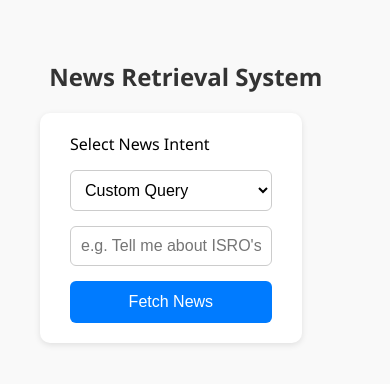
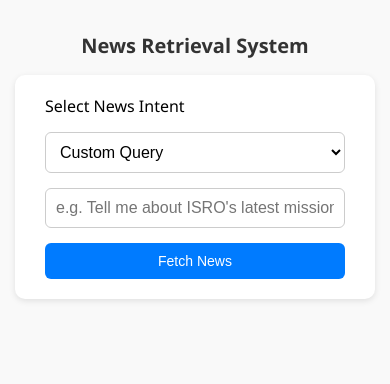
Before and after one commit to aparajeya/InShorts_Project, a Django app: page / in a window 390 px wide. Shown: the top 384 px of the page. Run offline with Django 5.2, Linux system fonts and the light colour scheme.

Commit message:
Mobile UI Fixes

```diff
--- a/InShorts_Project/templates/index.html
+++ b/InShorts_Project/templates/index.html
@@ -2,6 +2,7 @@
 <html lang="en">
     <head>
         <meta charset="UTF-8">
+        <meta name="viewport" content="width=device-width, initial-scale=1.0">
         <title>News Dashboard</title>
         <link rel="icon" href="https://img.icons8.com/ios-filled/50/news.png" type="image/png">
         <style>
@@ -9,9 +10,11 @@
                 font-family: 'Segoe UI', sans-serif;
                 background-color: #f9f9f9;
                 margin: 0;
-            padding: 40px;
+                padding: 20px;
                 display: flex;
+                flex-direction: row;
                 justify-content: space-between;
+                flex-wrap: wrap;
             }
 
             h2 {
@@ -21,13 +24,14 @@
             }
 
             .form-section {
-            max-width: 350px; /* Fix the width of the form section */
+                max-width: 350px;
                 background: #fff;
                 padding: 20px 30px;
                 border-radius: 10px;
                 box-shadow: 0 2px 6px rgba(0, 0, 0, 0.1);
-            margin-right: 30px; /* Add space between input and cards */
-            flex-shrink: 0; /* Prevent the form from shrinking */
+                margin-right: 30px;
+                flex-shrink: 0;
+                margin-bottom: 20px;
             }
 
             label, select, input {
@@ -63,25 +67,23 @@
 
             #news-container {
                 display: grid;
-            grid-template-columns: repeat(2, 1fr); /* Create two columns */
-            gap: 20px; /* Space between the cards */
+                grid-template-columns: repeat(2, 1fr);
+                gap: 20px;
                 max-width: 800px;
                 flex-grow: 1;
-            overflow-y: auto; /* In case there are many articles, allow scrolling */
+                overflow-y: auto;
             }
 
             .card {
                 background: #fff;
                 border: 1px solid #e0e0e0;
                 border-left: 5px solid #007BFF;
-            padding: 30px; /* Increase padding to make the card taller */
-            margin-bottom: 15px;
+                padding: 30px;
                 border-radius: 8px;
                 box-shadow: 0 1px 5px rgba(0, 0, 0, 0.05);
                 transition: transform 0.2s ease;
                 display: flex;
-            flex-direction: column; /* Align content vertically */
-            height: auto; /* Allow the card to expand vertically */
+                flex-direction: column;
             }
 
             .card:hover {
@@ -91,7 +93,7 @@
             .card-title {
                 font-size: 20px;
                 font-weight: 600;
-            margin-bottom: 15px; /* Increased space for vertical layout */
+                margin-bottom: 15px;
                 color: #333;
             }
 
@@ -104,9 +106,49 @@
             .card-summary {
                 font-size: 16px;
                 color: #444;
-            margin-top: 10px; /* Add margin to the top of the summary */
+                margin-top: 10px;
             }
 
+            /* Mobile responsiveness */
+            @media (max-width: 768px) {
+                body {
+                    flex-direction: column;
+                    padding: 15px;
+                }
+
+                .form-section {
+                    max-width: 100%;
+                    margin-right: 0;
+                }
+
+                #news-container {
+                    grid-template-columns: 1fr;
+                    max-width: 100%;
+                }
+
+                .card {
+                    padding: 20px;
+                }
+            }
+
+            @media (max-width: 480px) {
+                h2 {
+                    font-size: 20px;
+                }
+
+                button {
+                    font-size: 14px;
+                    padding: 10px;
+                }
+
+                .card-title {
+                    font-size: 18px;
+                }
+
+                .card-summary {
+                    font-size: 14px;
+                }
+            }
         </style>
     </head>
 <body>
```
Lines whose indentation alone changed are shown as unchanged.
